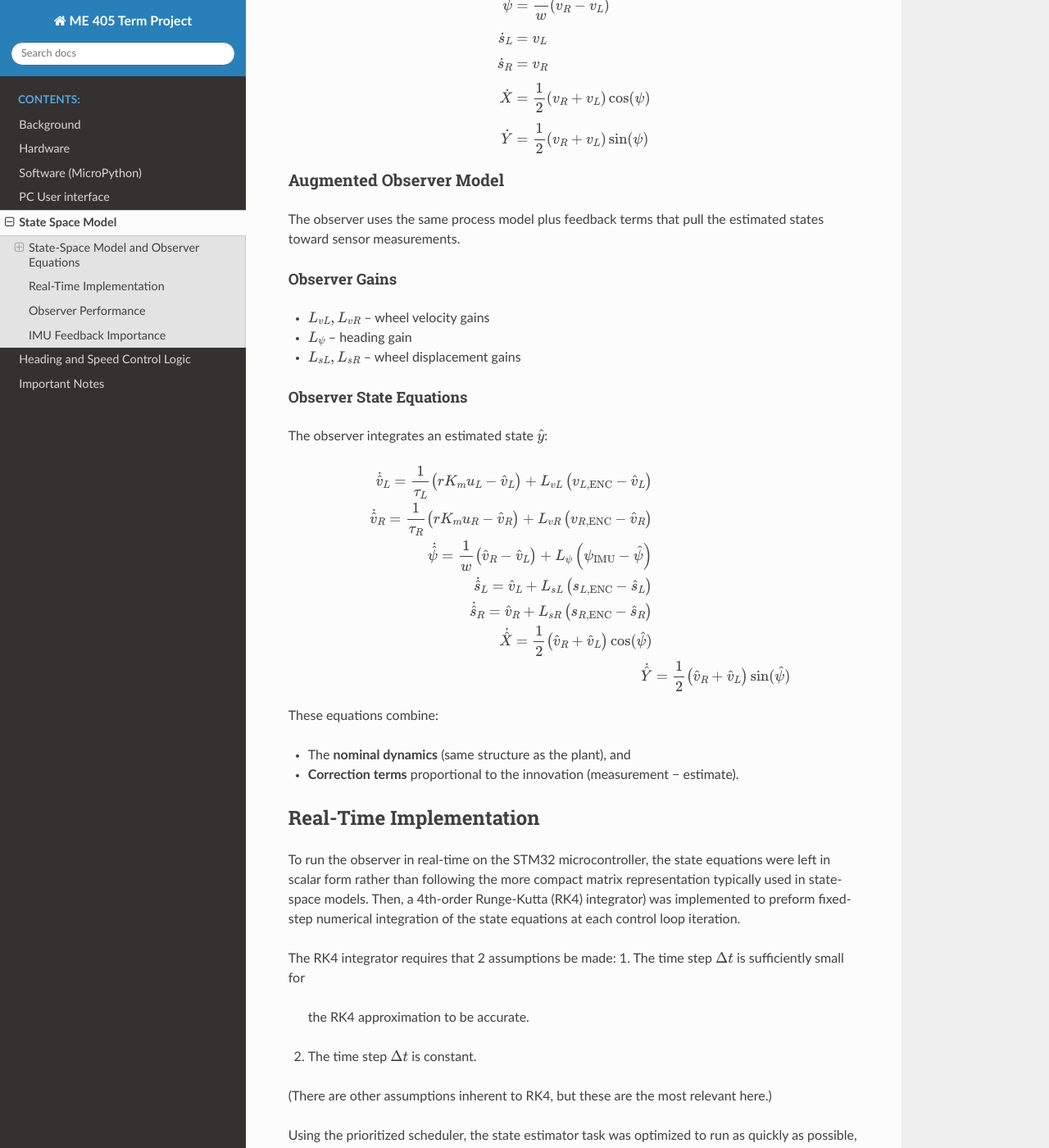
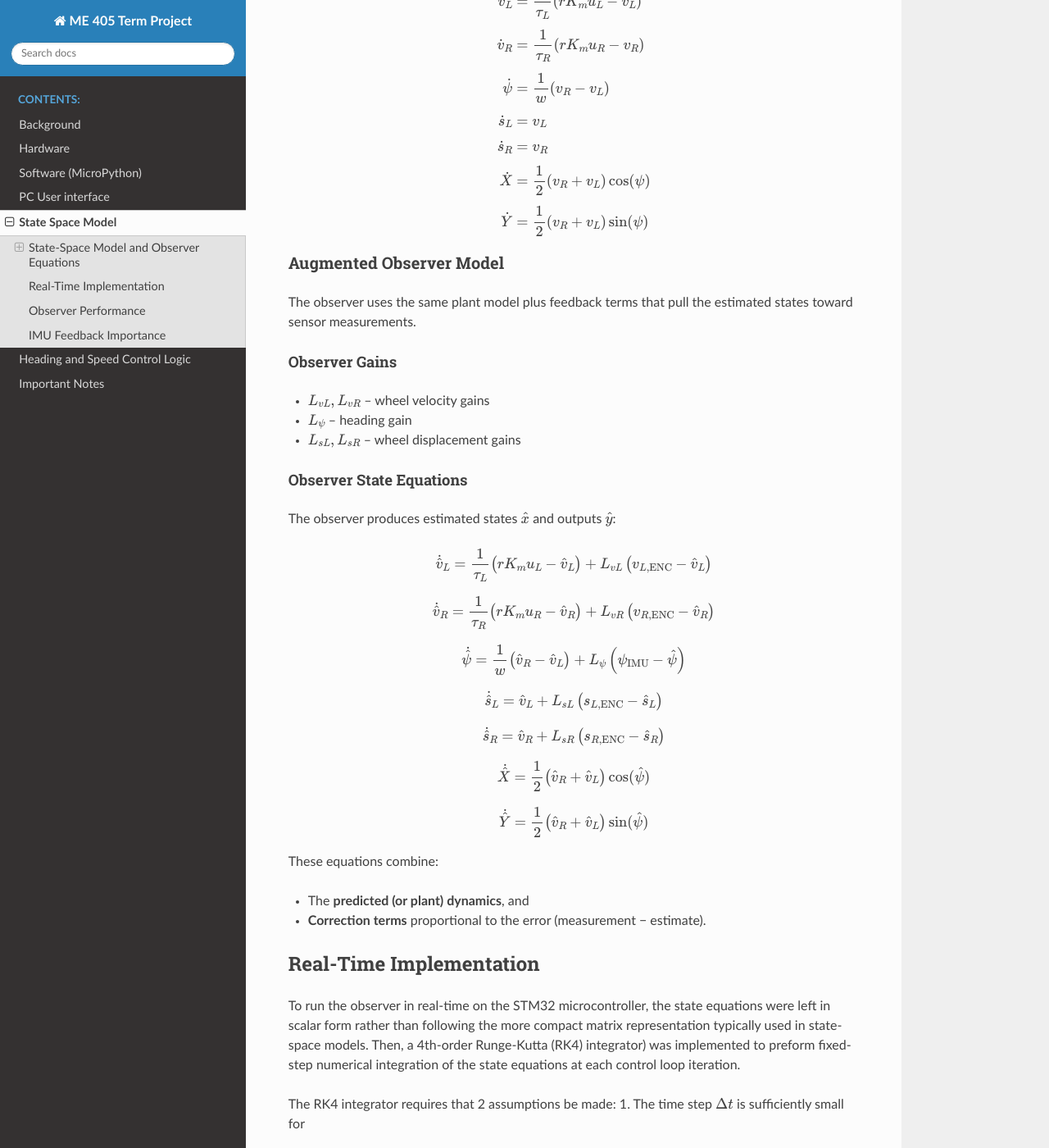
Before and after one commit to andrewthegr8/Term-Project-ME-405, a Sphinx documentation site: the page built from docs/source/ssmodel.rst, in a window 1280 px wide and 1400 px high, scrolled down 1991 px. Shown: the whole window at 82% size. Built offline with Sphinx 7.4.7 and the Read the Docs theme 3.1.0, drawn with Linux system fonts in a browser that asks for light colours; comment, search, counter and statistics services are not loaded; some of the changed text lies outside the part shown.

Commit message:
Fix formatting inconsistencies and improve clarity in index.rst and ssmodel.rst

```diff
--- a/docs/source/index.rst
+++ b/docs/source/index.rst
@@ -10,9 +10,9 @@ Romi Control Architecture
   - Background: complete
   - Hardware: complete
   - Software: mostly complete
-    - Main Program: complete
-    - Helper Classes: complete
-    - Drivers: mostly AI gen, needs to be proofread
+     - Main Program: complete
+     - Helper Classes: complete
+     - Drivers: mostly AI gen, needs to be proofread
   - PC UI: not started
   - SS model: Needs fine tuning and formatting
   - Driving Algorithm: needs images and major adjustments
--- a/docs/source/ssmodel.rst
+++ b/docs/source/ssmodel.rst
@@ -5,6 +5,7 @@ This page describes the state-space model and observer used for
 the Romi differential-drive robot.
 
 It covers:
+
 * The plant and observer equations that are implemented in the
   :class:`~me405.SSModel.SSModel` class.
 * Measures taken to enable the model to be run in real-time on the
@@ -13,7 +14,11 @@ It covers:
 
 
 State-Space Model and Observer Equations
--------------------------------
+------------------------------------------
+
+.. note::
+    For simplicty, the output of the observer is simply all of it's states.
+    So, :math:`\hat{y} = \hat{x}`
 
 State Vector
 ~~~~~~~~~~~~~~~~~~
@@ -22,7 +27,7 @@ and global position as a 7-dimensional state vector:
 
 .. math::
 
-   \hat{y} =
+   \hat{x} =
    \begin{bmatrix}
    \hat{v}_L \\
    \hat{v}_R \\
@@ -108,7 +113,7 @@ Using linear wheel velocities :math:`v_L, v_R` (in/s) and displacements :math:`s
 Augmented Observer Model
 ~~~~~~~~~~~~~~~~~~~~~~~~~~~~
 
-The observer uses the same process model plus feedback terms that pull the
+The observer uses the same plant model plus feedback terms that pull the
 estimated states toward sensor measurements.
 
 Observer Gains
@@ -121,40 +126,53 @@ Observer Gains
 Observer State Equations
 ^^^^^^^^^^^^^^^^^^^^^^^^^^
 
-The observer integrates an estimated state :math:`\hat{y}`:
+The observer produces estimated states :math:`\hat{x}` and
+outputs :math:`\hat{y}`:
 
 .. math::
 
-   \dot{\hat{v}}_L &=
-      \frac{1}{\tau_L} \left( r K_m u_L - \hat{v}_L \right)
-      + L_{vL} \left( v_{L,\text{ENC}} - \hat{v}_L \right) \\[6pt]
+   \dot{\hat{v}}_L
+   = \frac{1}{\tau_L}\left( rK_m u_L - \hat{v}_L \right)
+     + L_{vL}\left( v_{L,\text{ENC}} - \hat{v}_L \right)
 
-   \dot{\hat{v}}_R &=
-      \frac{1}{\tau_R} \left( r K_m u_R - \hat{v}_R \right)
-      + L_{vR} \left( v_{R,\text{ENC}} - \hat{v}_R \right) \\[6pt]
+.. math::
 
-   \dot{\hat{\psi}} &=
-      \frac{1}{w} \left( \hat{v}_R - \hat{v}_L \right)
-      + L_{\psi} \left( \psi_{\text{IMU}} - \hat{\psi} \right) \\[6pt]
+   \dot{\hat{v}}_R
+   = \frac{1}{\tau_R}\left( rK_m u_R - \hat{v}_R \right)
+     + L_{vR}\left( v_{R,\text{ENC}} - \hat{v}_R \right)
 
-   \dot{\hat{s}}_L &=
-      \hat{v}_L
-      + L_{sL} \left( s_{L,\text{ENC}} - \hat{s}_L \right) \\[6pt]
+.. math::
 
-   \dot{\hat{s}}_R &=
-      \hat{v}_R
-      + L_{sR} \left( s_{R,\text{ENC}} - \hat{s}_R \right) \\[6pt]
+   \dot{\hat{\psi}}
+   = \frac{1}{w}\left( \hat{v}_R - \hat{v}_L \right)
+     + L_{\psi}\left( \psi_{\text{IMU}} - \hat{\psi} \right)
 
-   \dot{\hat{X}} &=
-      \frac{1}{2} \left( \hat{v}_R + \hat{v}_L \right) \cos(\hat{\psi}) \\[6pt]
+.. math::
 
-   \dot{\hat{Y}} &=
-      \frac{1}{2} \left( \hat{v}_R + \hat{v}_L \right) \sin(\hat{\psi})
+   \dot{\hat{s}}_L
+   = \hat{v}_L
+     + L_{sL}\left( s_{L,\text{ENC}} - \hat{s}_L \right)
+
+.. math::
+
+   \dot{\hat{s}}_R
+   = \hat{v}_R
+     + L_{sR}\left( s_{R,\text{ENC}} - \hat{s}_R \right)
+
+.. math::
+
+   \dot{\hat{X}}
+   = \frac{1}{2}\left( \hat{v}_R + \hat{v}_L \right)\cos(\hat{\psi})
+
+.. math::
+
+   \dot{\hat{Y}}
+   = \frac{1}{2}\left( \hat{v}_R + \hat{v}_L \right)\sin(\hat{\psi})
 
 These equations combine:
 
-* The **nominal dynamics** (same structure as the plant), and
-* **Correction terms** proportional to the innovation (measurement − estimate).
+* The **predicted (or plant) dynamics**, and
+* **Correction terms** proportional to the error (measurement − estimate).
 
 Real-Time Implementation
 -------------------------
```
Also changed, not shown: other parts of docs/source/ssmodel.rst (+1 -1 lines).
